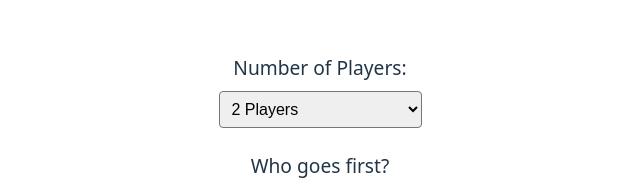
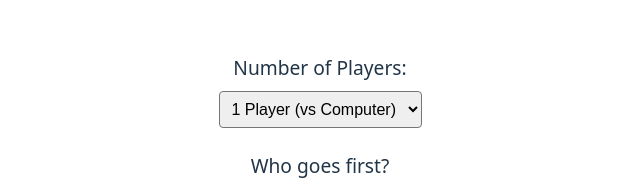
Before and after one commit to Nikolay-S-Nikolov/Tic-Tac-Toe, a React (Vite) app: page / in a window 1280 px wide. Shown: the part 200-381 px from the top of the page, without its empty margins (320-960 px from the left). Built offline with nearby package versions, Linux system fonts and the light colour scheme.

Commit message:
Change default setUp

```diff
--- a/src/components/Game.jsx
+++ b/src/components/Game.jsx
@@ -8,9 +8,9 @@ export default function Game() {
     const [xIsNext, setXIsNext] = useState(true);
     const [history, setHistory] = useState([Array(9).fill(null)]);
     const [currentMove, setCurrentMove] = useState(0);
-    const [playerCount, setPlayerCount] = useState(2);
+    const [playerCount, setPlayerCount] = useState(1);
     const [starter, setStarter] = useState('X');
-    const [difficulty, setDifficulty] = useState('easy');
+    const [difficulty, setDifficulty] = useState('hard');
     const currentGameValue = history[currentMove];
 
     const onInitialStartHandler = (e, playerCount, starter) => {
```
